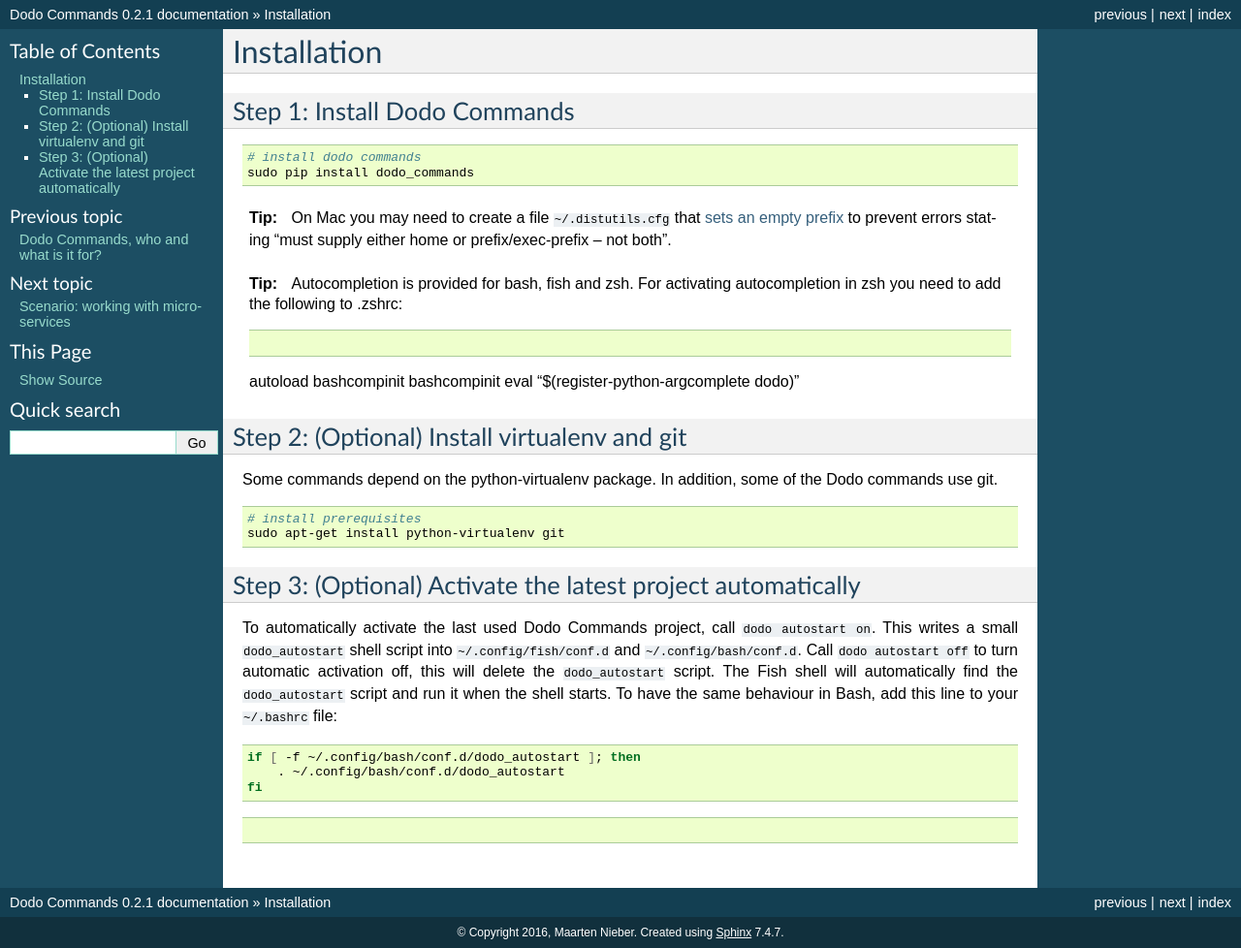
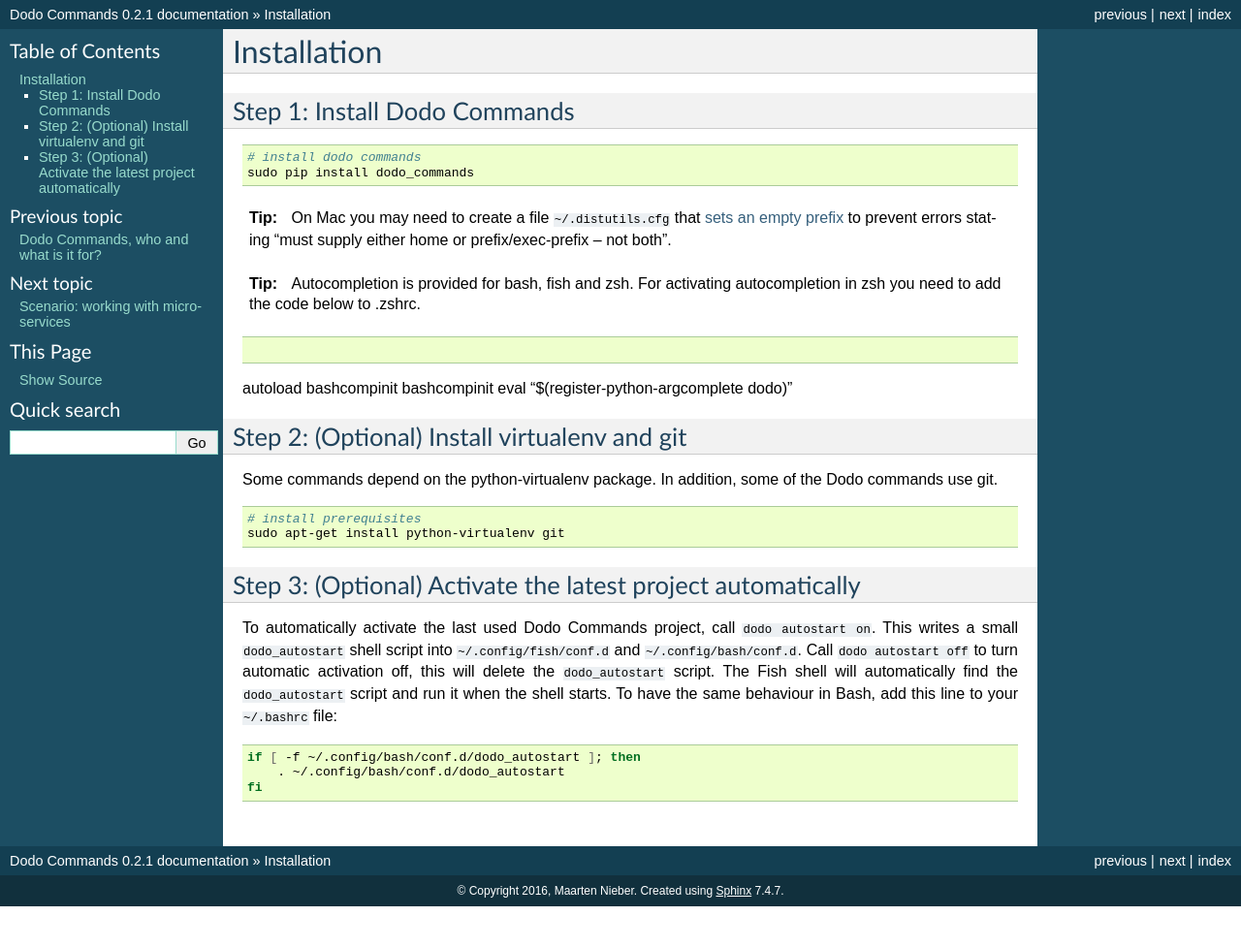
Before and after one commit to mnieber/dodo-commands, a Sphinx documentation site: the page built from doc/installation.rst, in a window 1280 px wide. Shown: the whole page at 97% size. Built offline with Sphinx 7.4.7, drawn with Linux system fonts in a browser that asks for light colours; after the commit the page ends 935 px from its top, so only the background shows below that.

Commit message:
Fix glitch in documentation

```diff
--- a/doc/installation.rst
+++ b/doc/installation.rst
@@ -20,13 +20,13 @@
 .. tip::
 
    Autocompletion is provided for bash, fish and zsh. For activating autocompletion in zsh you need to add
-   the following to .zshrc:
+   the code below to .zshrc.
 
-   .. code-block:: bash
+.. code-block:: bash
 
-   autoload bashcompinit
-   bashcompinit
-   eval "$(register-python-argcomplete dodo)"
+autoload bashcompinit
+bashcompinit
+eval "$(register-python-argcomplete dodo)"
 
 
 Step 2: (Optional) Install virtualenv and git
@@ -50,5 +50,3 @@
     if [ -f ~/.config/bash/conf.d/dodo_autostart ]; then
         . ~/.config/bash/conf.d/dodo_autostart
     fi
-
-.. code-block:: bash
```
